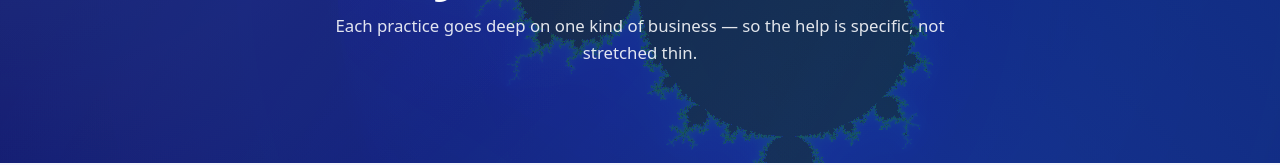
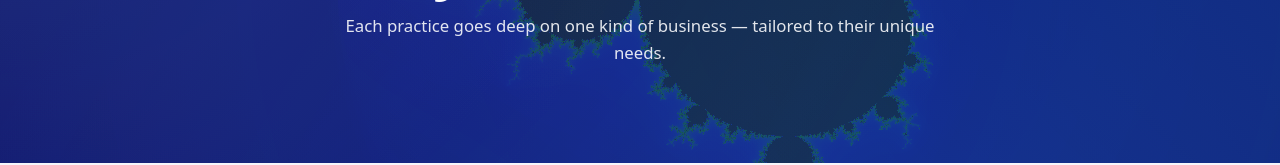
Before and after one commit to infiniteframeworks/infiniteframeworks.github.io, an Eleventy site: page src/index.njk in a window 1280 px wide. Shown: the part 404-569 px from the top of the page. Built offline with nearby package versions, Linux system fonts and the light colour scheme; Eleventy itself is replaced by a stand-in of ours; files that its build step writes are made by us from their sources; animation ran at ten frames a second.

Commit message:
Update hero section tagline for clarity and specificity

```diff
--- a/src/index.njk
+++ b/src/index.njk
@@ -12,7 +12,7 @@ description: A studio of focused digital practices. I run the tech so you can ru
     <p class="hero-eyebrow">A studio of focused digital practices</p>
     <h1 id="hero-title">I run the tech. You run your business.</h1>
     <p class="hero-tagline">
-      Each practice goes deep on one kind of business &mdash; so the help is specific, not stretched thin.
+      Each practice goes deep on one kind of business &mdash; tailored to their unique needs.
     </p>
   </div>
 </section>
```
